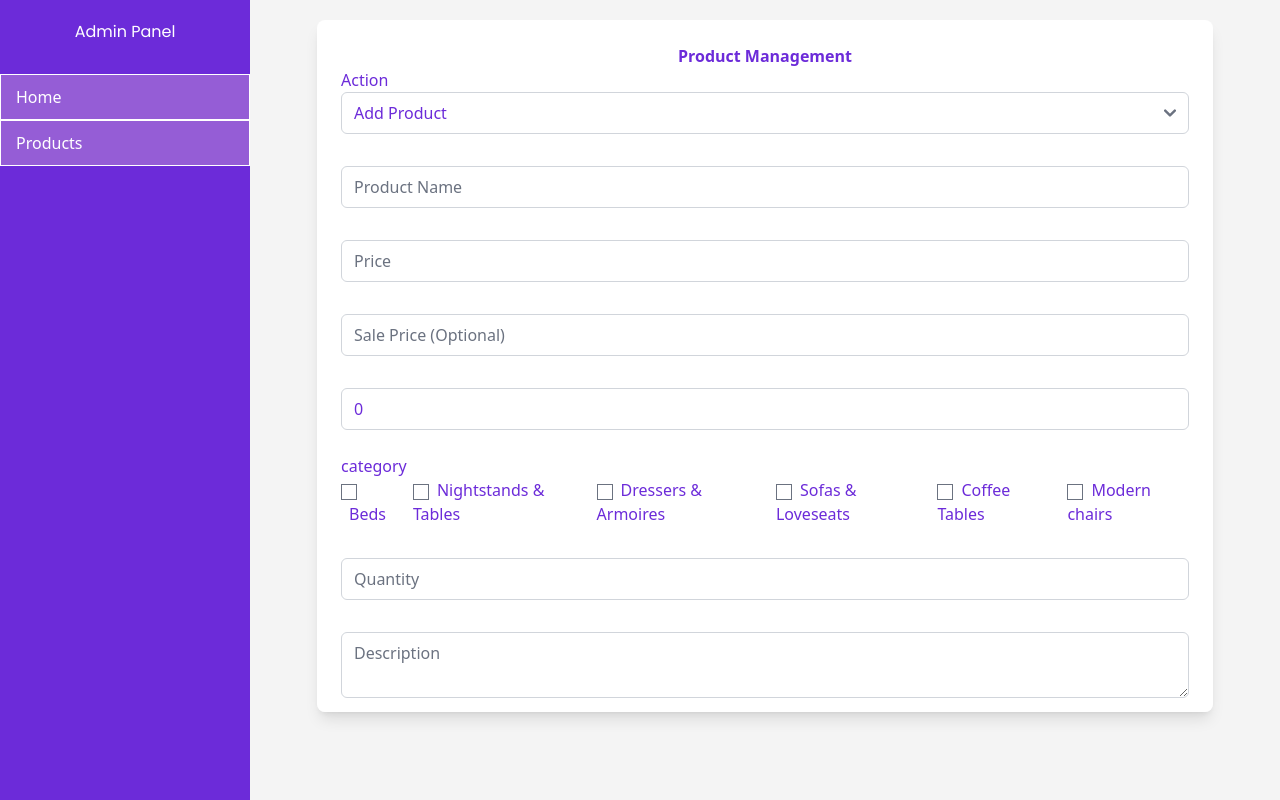
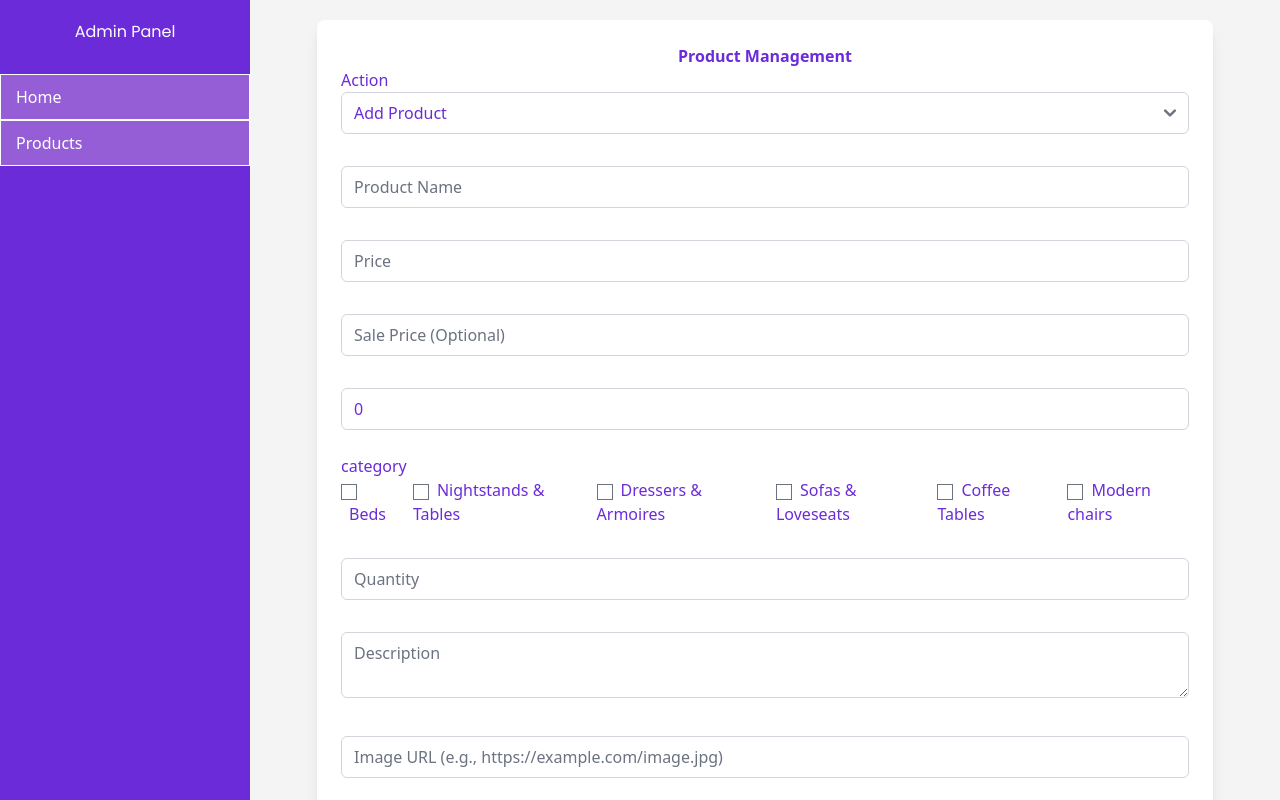
Before and after one commit to jocko1696/Furniture-Shop-by-Jovana, a React (Vite) app in the folder furniture-shop/: page /administration in a window 1280 px wide. Both pictures are taken after a click on the button "Products". Shown: the top 800 px of the page. Built offline with nearby package versions, Linux system fonts and the light colour scheme.

Commit message:
Ustiman admin panel

```diff
--- a/furniture-shop/cms/components/ProductForm.jsx
+++ b/furniture-shop/cms/components/ProductForm.jsx
@@ -391,8 +391,13 @@ const ProductForm = () => {
                         type="submit"
                         className="w-full py-3 text-lg font-semibold text-white bg-primary-bg rounded-md hover:bg-indigo-700 focus:outline-none focus:ring-2 focus:ring-primary-bg"
                     >
-                        Add Product
+                        {mode === "update"
+                            ? "Update Product"
+                            : mode === "delete"
+                                ? "Delete Product"
+                                : "Add Product"}
                     </button>
+
                 </div>
             </form>
         </div>
--- a/furniture-shop/src/index.css
+++ b/furniture-shop/src/index.css
@@ -1313,7 +1313,7 @@ nav a.active,
 }
 
 .adminForm{
-    height: 692px;
+    height: 945px;
     overflow: hidden;
     overflow-y: scroll;
 }
```
